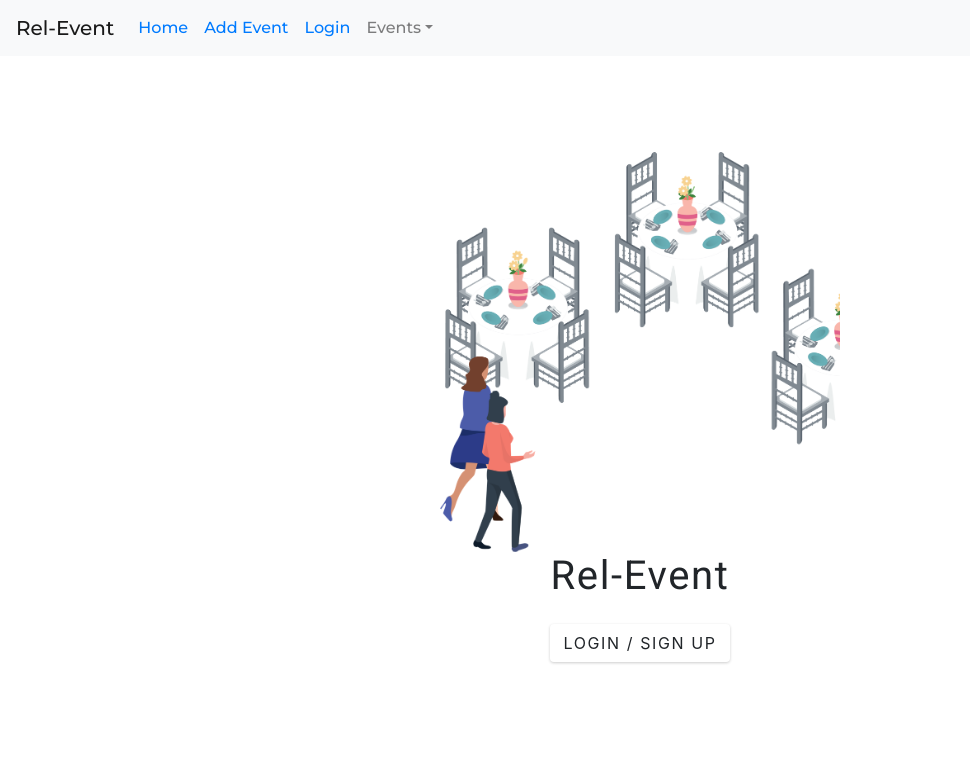
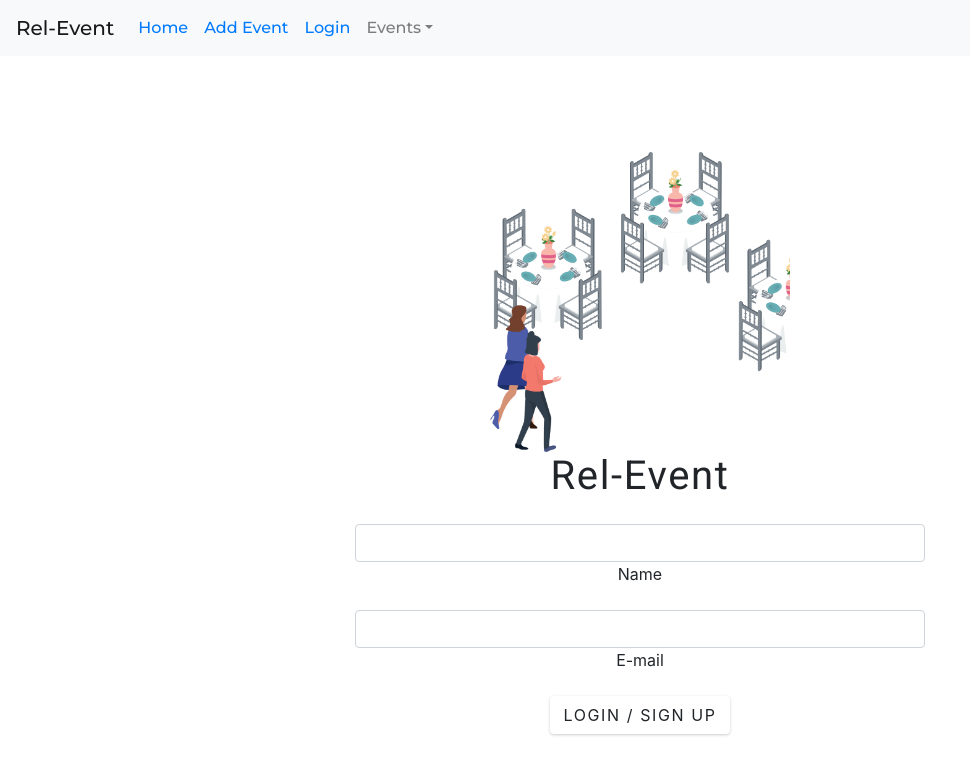
Before and after one commit to Pulkit007/event-manager, a React (Create React App) app: page /login in a window 1280 px wide. Shown: the top 774 px of the page, without its empty margins (0-970 px from the left). Built offline with nearby package versions, Linux system fonts and the light colour scheme; no server answers.

Commit message:
improved login

```diff
--- a/src/Login.js
+++ b/src/Login.js
@@ -1,6 +1,7 @@
 import React from "react";
 import styled from "styled-components";
 import { Link } from "react-router-dom";
+import { MDBContainer, MDBRow, MDBCol, MDBInput, MDBBtn } from "mdbreact";
 
 const Login = ({ login, setLogin }) => {
   return (
@@ -8,6 +9,27 @@ const Login = ({ login, setLogin }) => {
       <div className="container">
         <img src="./images/login-event.png" alt="Rel-event" />
         <h1>Rel-Event</h1>
+        <div className="form">
+          <form>
+            <div className="grey-text">
+              <MDBInput
+                icon="envelope"
+                label="Name"
+                group
+                validate
+                error="wrong"
+                success="right"
+              />
+              <MDBInput
+                icon="lock"
+                label="E-mail"
+                group
+                type="email"
+                validate
+              />
+            </div>
+          </form>
+        </div>
         <Link to="/">
           <button
             onClick={() => {
@@ -32,11 +54,17 @@ const Wrapper = styled.section`
     max-width: 600px;
     text-align: center;
   }
+  .form {
+    margin: 0 auto;
+  }
+  MDBRow {
+    margin: 0 auto;
+  }
   img {
     margin-bottom: 2rem;
     margin: 0 auto;
-    width: 400px;
-    height: 400px;
+    width: 300px;
+    height: 300px;
   }
   h1 {
     margin-bottom: 1.5rem;
```
